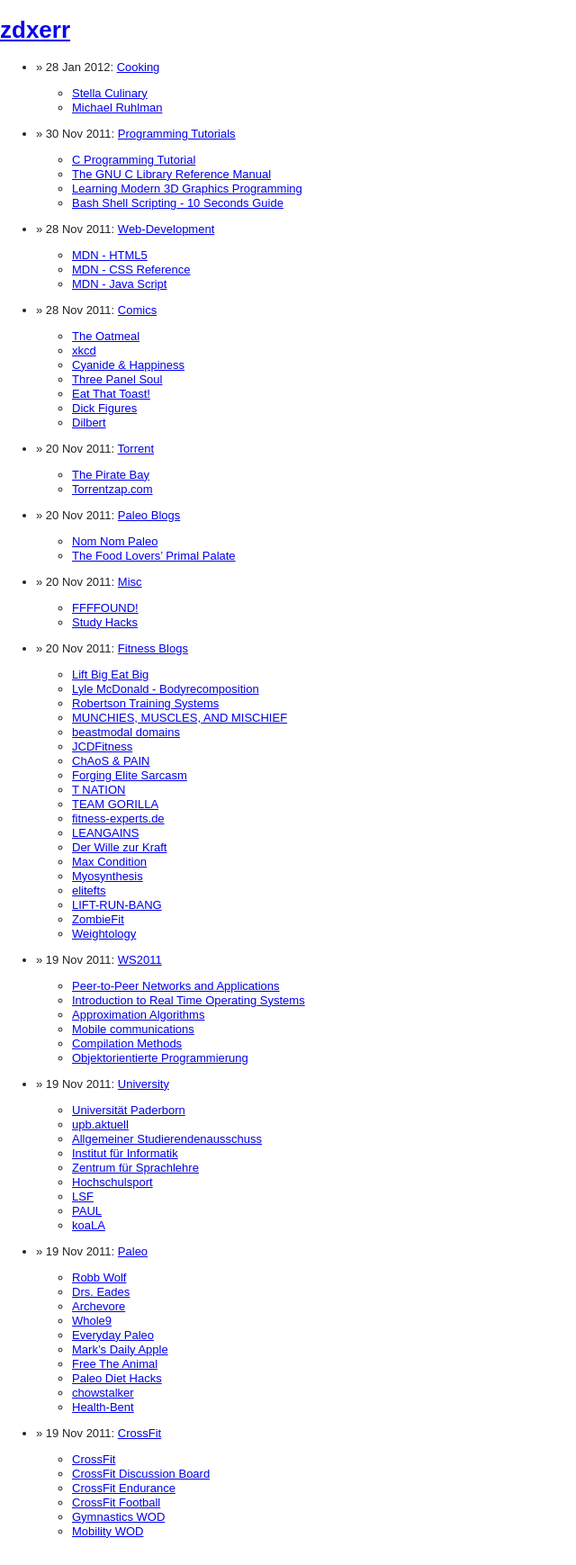
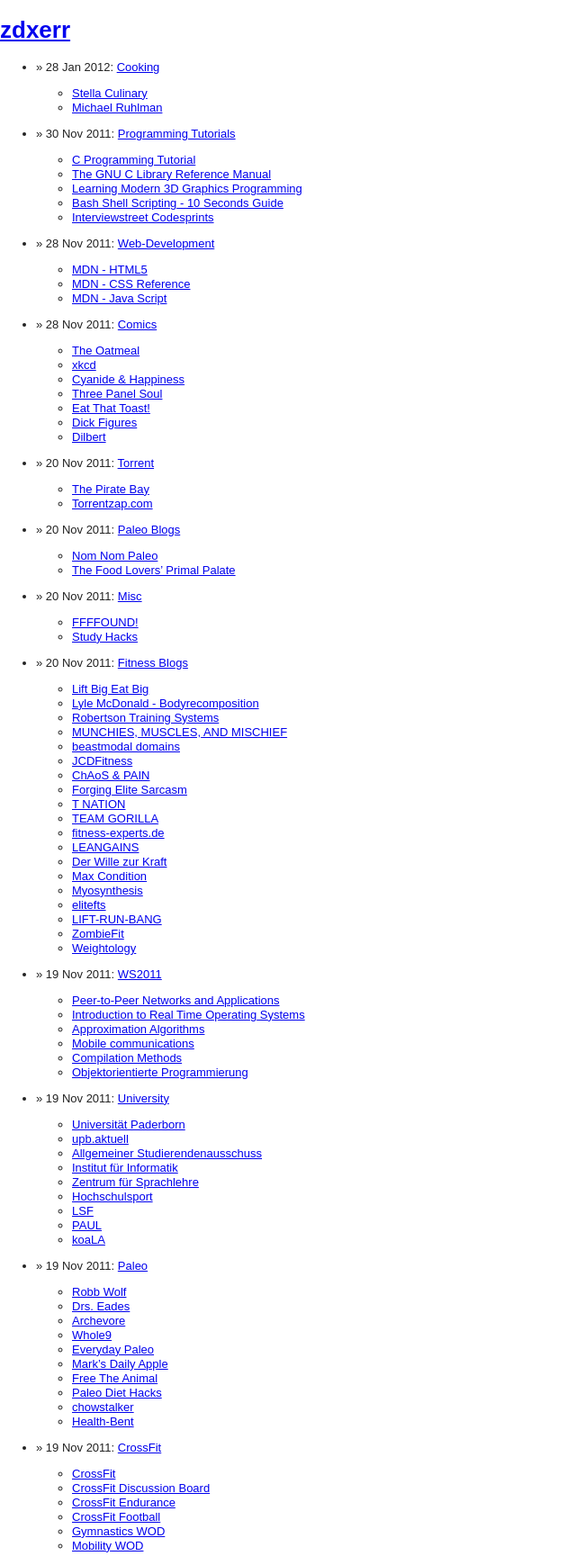
Before and after one commit to zdxerr/zdxerr.github.com, a Jekyll site: the page built from links.html, in a window 1280 px wide. Shown: the whole page at 90% size, without its empty margins (0-640 px from the left). Built offline with Jekyll 4.4.1, drawn with Linux system fonts in a browser that asks for light colours; nearby versions of some CDN libraries; Markdown is read by kramdown in place of the engine named in the settings.

Commit message:
Update _posts/2011-11-30-programming-tutorials.markdown

```diff
--- a/_posts/2011-11-30-programming-tutorials.markdown
+++ b/_posts/2011-11-30-programming-tutorials.markdown
@@ -8,3 +8,4 @@
 - [The GNU C Library Reference Manual](http://www.gnu.org/software/libc/manual/html_node/index.html)
 - [Learning Modern 3D Graphics Programming](http://www.arcsynthesis.org/gltut/index.html)
 - [Bash Shell Scripting - 10 Seconds Guide](http://www.aboutlinux.info/2005/10/10-seconds-guide-to-bash-shell.html)
+- [Interviewstreet Codesprints](https://www.interviewstreet.com/challenges/)
```
